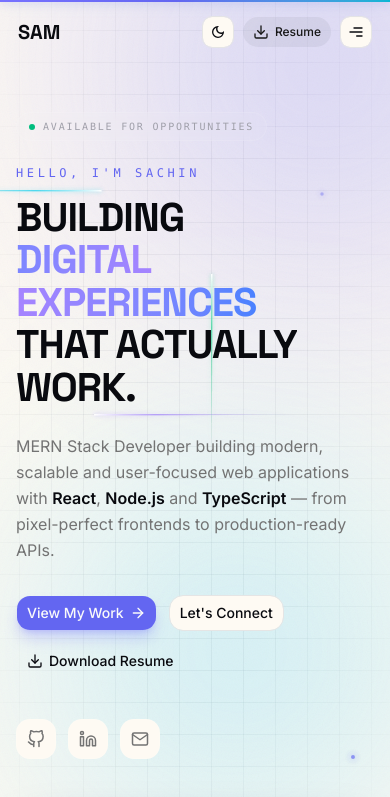
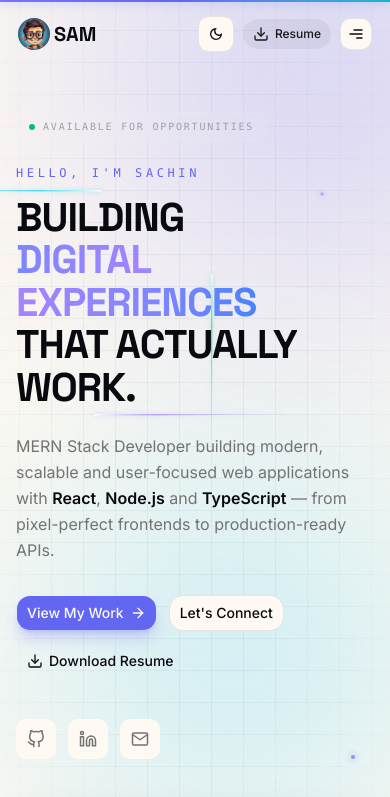
Before and after one commit to sachinmishrasoni/portfolio-v3, a Next.js app: page / in a window 390 px wide. Shown: the top 797 px of the page. Built offline with nearby package versions, Linux system fonts and the light colour scheme.

Commit message:
fix form issue

```diff
--- a/src/components/layout/Header.tsx
+++ b/src/components/layout/Header.tsx
@@ -13,8 +13,8 @@ import { FiDownload } from "react-icons/fi";
 import { CgMenuRight } from "react-icons/cg";
 import { cn } from "@/lib/utils";
 import { Button } from "../ui/button";
-import { Avatar, AvatarFallback, AvatarImage } from "../ui/avatar";
 import MobileMenu from "./MobileMenu";
+import Portrait from "../ui/portrait";
 
 const navItems = [
     { label: "About", href: "#about" },
@@ -115,10 +115,7 @@ const Header = () => {
                     className="absolute inset-0 -z-10 rounded-[inherit] border border-border bg-background/60 shadow-[0_8px_32px_rgba(0,0,0,0.25)] backdrop-blur-xl dark:shadow-[0_8px_32px_rgba(0,0,0,0.45)]"
                 />
                 <div className="flex items-center gap-1">
-                    {/* <Avatar>
-                        <AvatarImage src="/images/avatar.jpg" alt="Sam" className="rounded-full" />
-                        <AvatarFallback>SM</AvatarFallback>
-                    </Avatar> */}
+                    <Portrait name="Sachin Mishra Soni" src="/images/avatar.jpg" size="sm" />
                     <a href="#home" className="font-heading text-xl font-bold">
                         SAM
                     </a>
@@ -158,7 +155,8 @@ const Header = () => {
                     <Button
                         size="icon"
                         variant="outline"
-                        className="hover:border-primary dark:hover:border-primary"
+                        // className="hover:border-primary dark:hover:border-primary"
+                        className="size-9 !hover:border-indigo-400/50"
                         onClick={toggleTheme}
                         disabled={!mounted}
                     >
@@ -181,8 +179,8 @@ const Header = () => {
                     </Button>
 
                     <Button size="icon" variant="outline"
-                    className="flex md:hidden"
-                    onClick={() => setMenuOpen(true)}
+                        className="flex md:hidden"
+                        onClick={() => setMenuOpen(true)}
                     >
                         <CgMenuRight />
                     </Button>
--- a/src/components/layout/MobileMenu.tsx
+++ b/src/components/layout/MobileMenu.tsx
@@ -64,7 +64,7 @@ const MobileMenu: React.FC<MobileMenuProps> = ({ open, onOpenChange }) => {
             <SheetContent
                 side="top"
                 // Full-screen; `[&>button]:hidden` hides shadcn's built-in close button because we render our own
-                className="h-dvh w-full max-w-none gap-0 border-0 bg-background p-0 sm:max-w-none lg:hidden [&>button]:hidden"
+                className="gap-0 border-0 bg-background p-0 lg:hidden [&>button]:hidden data-[side=top]:h-dvh data-[side=top]:max-h-none data-[side=top]:w-full data-[side=top]:max-w-none"
             >
                 <SheetTitle className="sr-only">Navigation menu</SheetTitle>
                 <SheetDescription className="sr-only">
--- /dev/null
+++ b/src/components/ui/portrait.tsx
@@ -0,0 +1,105 @@
+'use client';
+
+import React, { useState } from 'react';
+import Image from 'next/image';
+
+export type PortraitSize = 'xs' | 'sm' | 'md' | 'lg' | 'xl' | '2xl';
+export type PortraitStatus = 'online' | 'away' | 'busy' | 'offline';
+
+type PortraitProps = {
+    /** Used for the alt text and to build the initials fallback */
+    name: string;
+    /** Image URL or a path inside /public. Falls back to initials when missing or broken. */
+    src?: string | null;
+    size?: PortraitSize;
+    shape?: 'circle' | 'rounded';
+    /** Small status dot in the bottom-right corner */
+    status?: PortraitStatus;
+    /** Gradient ring around the picture */
+    ring?: boolean;
+    /** Set on above-the-fold portraits so Next.js preloads the image */
+    priority?: boolean;
+    className?: string;
+};
+
+const SIZES: Record<PortraitSize, { box: string; px: number; text: string; dot: string }> = {
+    xs: { box: 'size-6', px: 24, text: 'text-[10px]', dot: 'size-2' },
+    sm: { box: 'size-8', px: 32, text: 'text-xs', dot: 'size-2' },
+    md: { box: 'size-10', px: 40, text: 'text-sm', dot: 'size-2.5' },
+    lg: { box: 'size-14', px: 56, text: 'text-lg', dot: 'size-3' },
+    xl: { box: 'size-20', px: 80, text: 'text-2xl', dot: 'size-4' },
+    '2xl': { box: 'size-28', px: 112, text: 'text-4xl', dot: 'size-5' },
+};
+
+const STATUS: Record<PortraitStatus, { color: string; label: string }> = {
+    online: { color: 'bg-emerald-500', label: 'Online' },
+    away: { color: 'bg-amber-400', label: 'Away' },
+    busy: { color: 'bg-red-500', label: 'Busy' },
+    offline: { color: 'bg-muted-foreground', label: 'Offline' },
+};
+
+/** "Sachin Mishra Soni" → "SM" */
+const getInitials = (name: string) =>
+    name
+        .trim()
+        .split(/\s+/)
+        .filter(Boolean)
+        .slice(0, 2)
+        .map((word) => word[0].toUpperCase())
+        .join('') || '?';
+
+const Portrait: React.FC<PortraitProps> = ({
+    name,
+    src,
+    size = 'md',
+    shape = 'circle',
+    status,
+    ring = false,
+    priority = false,
+    className = '',
+}) => {
+    // Remember which src failed, so a new src gets a fresh try
+    const [failedSrc, setFailedSrc] = useState<string | null>(null);
+    const showImage = Boolean(src) && failedSrc !== src;
+
+    const { box, px, text, dot } = SIZES[size];
+    const radius = shape === 'circle' ? 'rounded-full' : size === 'xs' || size === 'sm' ? 'rounded-md' : 'rounded-2xl';
+
+    return (
+        <span
+            className={`relative inline-flex shrink-0 ${radius} ${ring ? 'bg-gradient-to-br from-primary to-sky-500 p-[2px]' : ''
+                } ${className}`}
+        >
+            <span
+                className={`relative flex select-none items-center justify-center overflow-hidden bg-primary/15 font-semibold text-primary ${radius} ${box} ${text} ${ring ? 'border-2 border-background' : ''
+                    }`}
+            >
+                {showImage && src ? (
+                    <Image
+                        src={src}
+                        alt={name}
+                        fill
+                        sizes={`${px}px`}
+                        priority={priority}
+                        onError={() => setFailedSrc(src)}
+                        className="object-cover"
+                    />
+                ) : (
+                    <span role="img" aria-label={name}>
+                        {getInitials(name)}
+                    </span>
+                )}
+            </span>
+
+            {status && (
+                <span
+                    className={`absolute bottom-0 right-0 rounded-full ring-2 ring-background ${dot} ${STATUS[status].color}`}
+                >
+                    <span className="sr-only">{STATUS[status].label}</span>
+                </span>
+            )}
+        </span>
+    );
+};
+
+export default Portrait;
--- a/src/features/portfolio/contact/ContactInfo.tsx
+++ b/src/features/portfolio/contact/ContactInfo.tsx
@@ -74,7 +74,7 @@ const ContactInfo: React.FC = () => {
                         <a
                             href={href}
                             {...(external ? { target: '_blank', rel: 'noreferrer' } : {})}
-                            className="group flex items-center justify-between rounded-2xl border border-border bg-card/60 px-5 py-4 text-muted-foreground transition-all duration-300 hover:-translate-y-0.5 hover:border-primary/40 hover:bg-card hover:text-foreground focus-visible:outline-2 focus-visible:outline-offset-2 focus-visible:outline-primary sm:max-w-md"
+                            className="group flex items-center justify-between rounded-xl border border-border bg-card/60 px-5 py-4 text-muted-foreground transition-all duration-300 hover:-translate-y-0.5 hover:border-primary/40 hover:bg-card hover:text-foreground focus-visible:outline-2 focus-visible:outline-offset-2 focus-visible:outline-primary sm:max-w-md"
                         >
                             <span className="flex items-center gap-4">
                                 <Icon className="size-4.5 text-primary" aria-hidden />
--- a/src/features/portfolio/hero/Heroleft.tsx
+++ b/src/features/portfolio/hero/Heroleft.tsx
@@ -150,7 +150,7 @@ const HeroLeft: React.FC = () => {
                         aria-label={label}
                         whileHover={reduce ? undefined : { y: -3 }}
                         whileTap={reduce ? undefined : { scale: 0.95 }}
-                        className="flex size-10 items-center justify-center rounded-xl border border-white/10 bg-background text-muted-foreground transition-colors hover:border-indigo-400/50 hover:text-foreground focus-visible:outline-2 focus-visible:outline-indigo-400"
+                        className="flex size-10 items-center justify-center rounded-lg border border-white/10 bg-background text-muted-foreground transition-colors hover:border-indigo-400/50 hover:text-foreground focus-visible:outline-2 focus-visible:outline-indigo-400"
                     >
                         <Icon className="size-4.5" />
                     </motion.a>
```
Also changed, not shown: src/features/portfolio/contact/ContactForm.tsx (+24 -13 lines).
